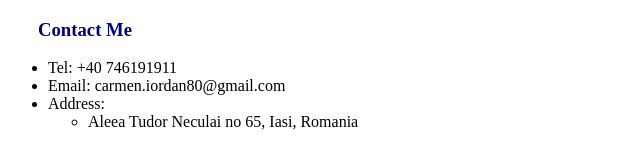
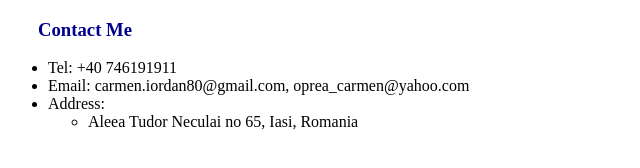
Before and after one commit to LiaIasi/My-Resume, a plain HTML site: page contact.html in a window 1280 px wide. Shown: the whole page, without its empty margins (0-640 px from the left). Drawn offline with Linux system fonts and the light colour scheme.

Commit message:
Update contact.html

```diff
--- a/contact.html
+++ b/contact.html
@@ -9,7 +9,7 @@
   <h3 style="margin-left:30px;color:darkblue;">Contact Me</h3>
   <ul>
 <li>Tel: +40 746191911</li>
-<li>Email: carmen.iordan80@gmail.com</li>
+<li>Email: carmen.iordan80@gmail.com, oprea_carmen@yahoo.com</li>
 <li>Address:</li>
 <ul>
   <li>Aleea Tudor Neculai no 65, Iasi, Romania</li><br />
```
